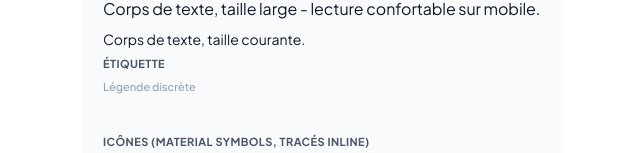
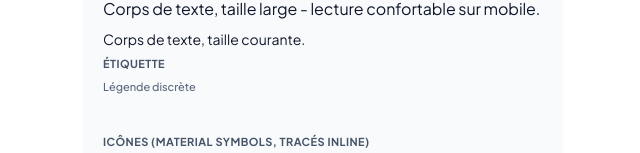
Before and after one commit to Edson0237/NextLearn-Web, an Angular app: page /app/design-system in a window 1280 px wide. Shown: the part 799-952 px from the top of the page, without its empty margins (317-957 px from the left). Built offline with nearby package versions, Linux system fonts and the light colour scheme; no server answers.

Commit message:
fix(a11y): renforcer le contraste --text-muted WCAG 2.1 AA en theme clair

```diff
--- a/src/app/shared/styles/_tokens.scss
+++ b/src/app/shared/styles/_tokens.scss
@@ -37,7 +37,8 @@
   // ── Texte ───────────────────────────────────────────────────────────────
   --text-primary: #0f172a;
   --text-secondary: #475569;
-  --text-muted: #94a3b8;
+  // WCAG 2.1 AA (>= 4.5:1) sur #ffffff (5.65:1), #f8fafc (5.40:1) et #f1f5f9 (5.16:1).
+  --text-muted: #5b687c;
   --text-on-primary: #ffffff;
 
   // ── Le bleu NextLearn : actions, onglet courant, progression ────────────
```
